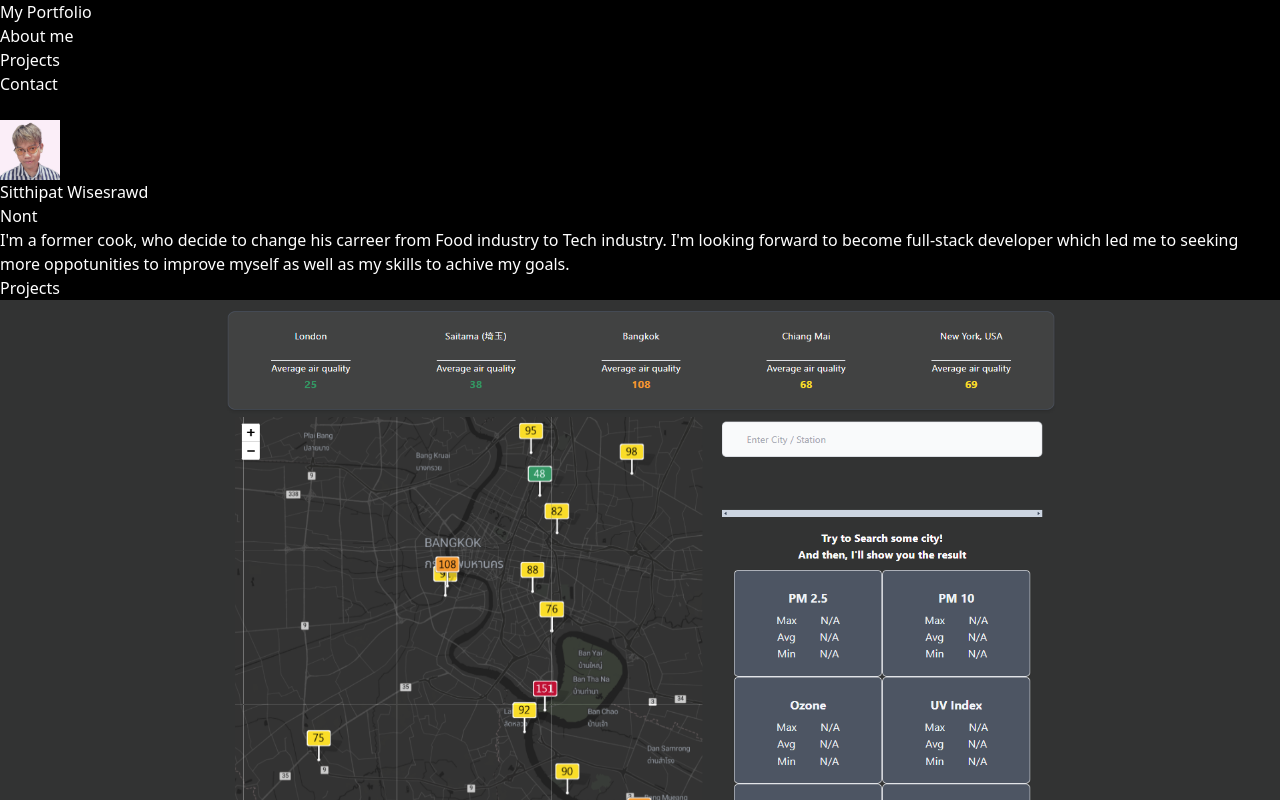
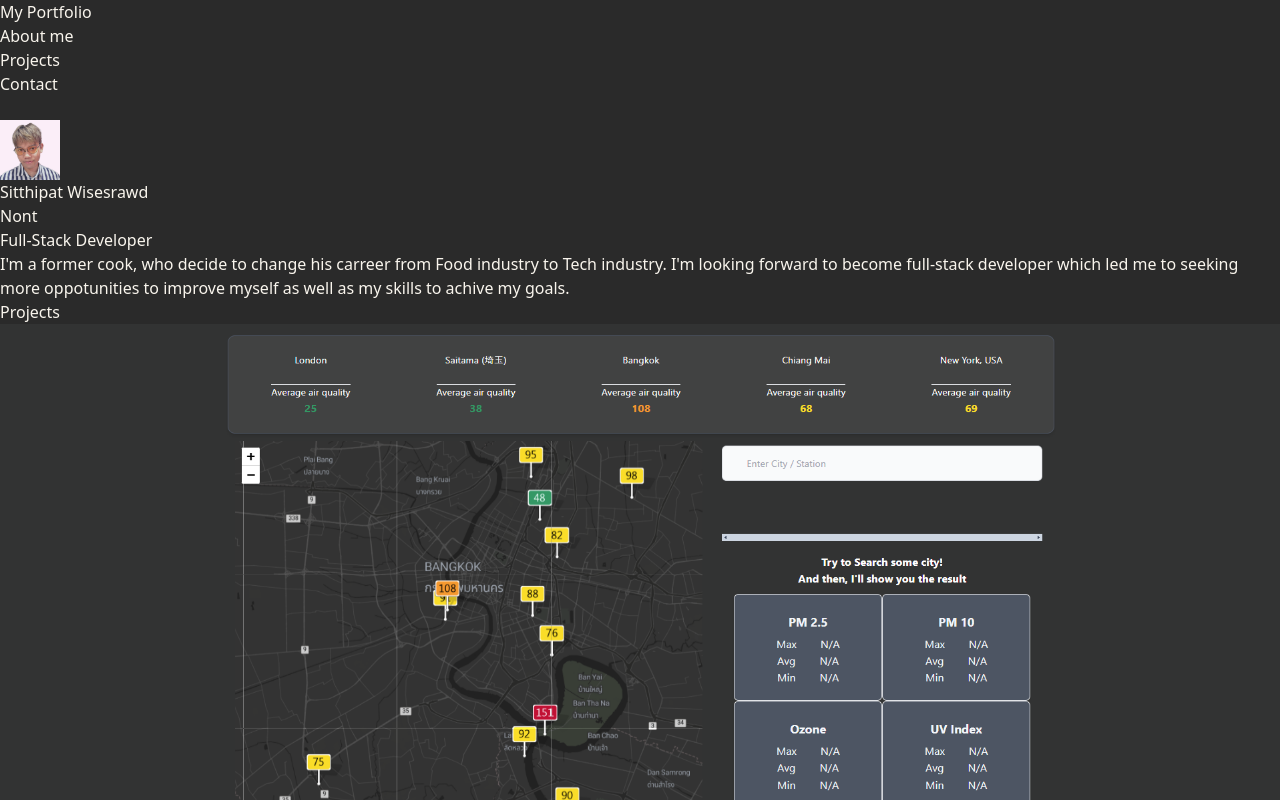
Before and after one commit to n0NoOon/my-portfolio, a React (Vite) app: page / in a window 1280 px wide. Shown: the top 800 px of the page. Built offline with nearby package versions, Linux system fonts and the light colour scheme.

Commit message:
changeing color theme

```diff
--- a/src/components/AboutMe.tsx
+++ b/src/components/AboutMe.tsx
@@ -12,7 +12,8 @@ export default function AboutMe() {
         </div>
         <div className="content-center font-semibold">
           <p className="text-center">Sitthipat Wisesrawd</p>
-          <p className="text-center">Nont</p>
+          <p className="text-center border-b-2 pb-1 mb-1 ">Nont</p>
+          <p className="text-center">Full-Stack Developer</p>
         </div>
       </div>
       <div className="flex flex-wrap mt-3 pt-10">
--- a/src/components/Nav.tsx
+++ b/src/components/Nav.tsx
@@ -32,7 +32,7 @@ export default function Navbar() {
   return (
     <nav
       className={`fixed top-0 left-0 w-full z-50 transition-all duration-300 ${
-        collapsed || showMenu ? "bg-blue-700 shadow" : "bg-transparent"
+        collapsed || showMenu ? "bg-[#5e83ae] shadow" : "bg-transparent"
       }`}
     >
       <div className="max-w-6xl mx-auto flex items-center justify-between p-4">
--- a/src/index.css
+++ b/src/index.css
@@ -4,7 +4,7 @@
 
 @layer components {
   body {
-    @apply bg-black text-white;
+    @apply bg-[#2a2a2a] text-[#f9f5ed];
   }
   html {
     scroll-behavior: smooth;
```
